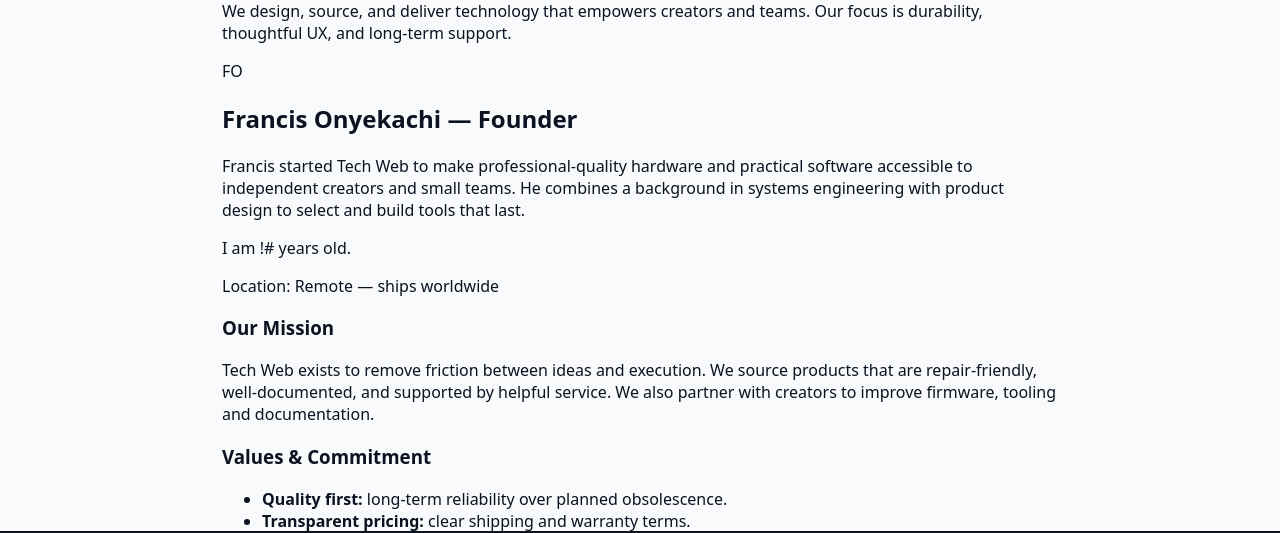
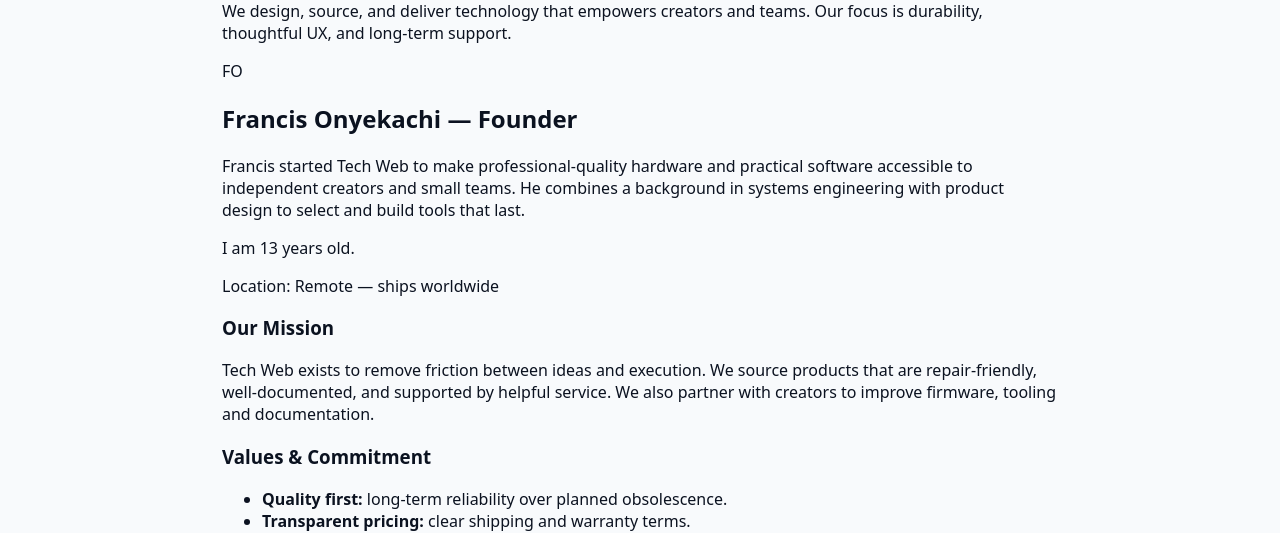
Before and after one commit to XTERMINATOR301/Tech-Web, a plain HTML site: page about.html in a window 1280 px wide. Shown: the part 269-802 px from the top of the page. Drawn offline with Linux system fonts and the light colour scheme.

Commit message:
Modifications

```diff
--- a/about.css
+++ b/about.css
@@ -1,7 +1,8 @@
 /* About page specific styles */
 :root{--bg:#f8fafc;--text:#0b1220;--muted:#6b7280;--accent:#0ea5ff}
 *{box-sizing:border-box}
-body{margin:0;font-family:system-ui,-apple-system,Segoe UI,Roboto,Arial;background:var(--bg);color:var(--text);}
+/* Ensure html background is consistent with body to avoid mixed backgrounds */
+html,body{margin:0;font-family:system-ui,-apple-system,Segoe UI,Roboto,Arial;background:var(--bg);color:var(--text);min-height:100%;}
 .container{max-width:900px;margin:0 auto;padding:1.25rem}
 .site-header{padding:1rem 0;border-bottom:1px solid rgba(11,18,32,0.06);background:transparent}
 .logo{font-weight:700;color:var(--text);text-decoration:none}
--- a/about.html
+++ b/about.html
@@ -32,7 +32,7 @@
         <div>
           <h2 id="founder-heading">Francis Onyekachi — Founder</h2>
           <p class="bio">Francis started Tech Web to make professional-quality hardware and practical software accessible to independent creators and small teams. He combines a background in systems engineering with product design to select and build tools that last.</p>
-          <p class="muted">I am !# years old.</p>
+          <p class="muted">I am 13 years old.</p>
           <p class="muted">Location: Remote — ships worldwide</p>
         </div>
       </section>
```
